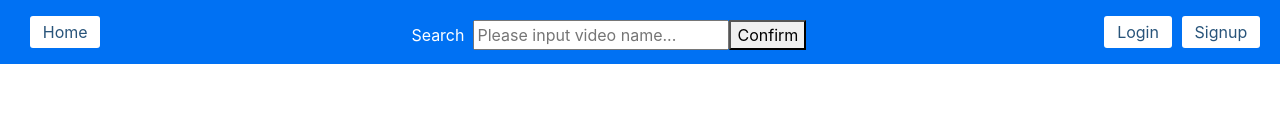
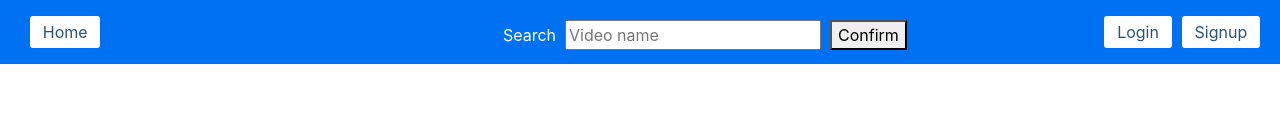
Before and after one commit to linyue1233/554-final-project, a React (Create React App) app in the folder client/: page / in a window 1280 px wide. Shown: the top 134 px of the page. Built offline with nearby package versions, Linux system fonts and the light colour scheme; no server answers.

Commit message:
change some css style

```diff
--- a/client/src/App.js
+++ b/client/src/App.js
@@ -48,7 +48,7 @@ function App() {
                             <NavLink className="navlink" to="/">
                                 Home
                             </NavLink>
-                        </div>
+                        </div> &nbsp;
                         <div className="searchVideo">
                             <SearchVideo />
                         </div>
--- a/client/src/components/SearchVideo.js
+++ b/client/src/components/SearchVideo.js
@@ -19,10 +19,10 @@ const navigate = useNavigate();
 
     return (
         <form id = 'search' onSubmit={handleSubmit}>
-            <label>
+            <label style={{height:"34.4px"}}>
                 Search &nbsp;
-                <input autoComplete='off' type='text' name='searchTerm' placeholder='Please input video name...' onChange = {handleChange}/>
-            </label>
+                <input  autoComplete='off' type='text' name='searchTerm' placeholder='Video name' onChange = {handleChange}/>
+            </label> &nbsp;
             <button className='button' type='submit'>
                 Confirm
             </button>
```
